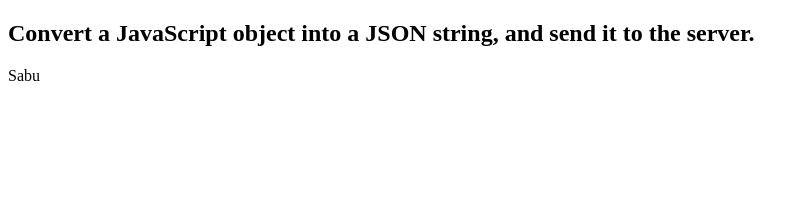
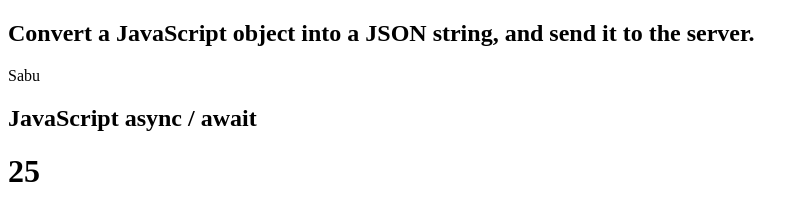
Before and after one commit to sabunextdoor/JSON-and-JS-Asynchronous, a plain HTML site: page index.html in a window 1280 px wide. Shown: the whole page, without its empty margins (0-808 px from the left). Drawn offline with Linux system fonts and the light colour scheme.

Commit message:
JS Asynchronous

```diff
--- a/index.html
+++ b/index.html
@@ -26,6 +26,26 @@
 
     </script>
 
+        <h2>JavaScript async / await</h2>
+
+        <h1 id="resultant"></h1>
+
+        <script>
+async function add(a, b) {
+let response = await a + b;
+ display(response);
+
+            }
+
+            function display(some) {
+document.getElementById("resultant").innerHTML =some;
+
+            }
+
+            add(5, 20);
+
+        </script>
+
 </body>
 
 </html>
```
